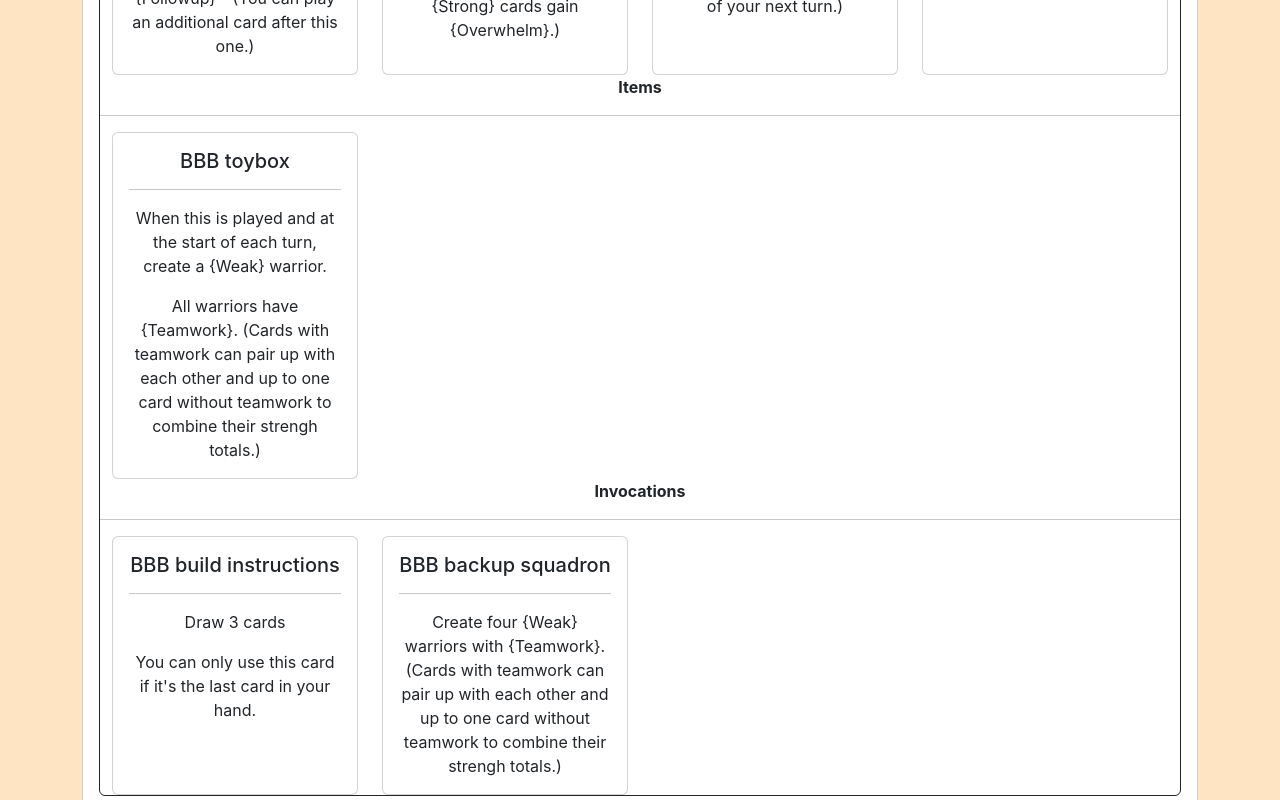
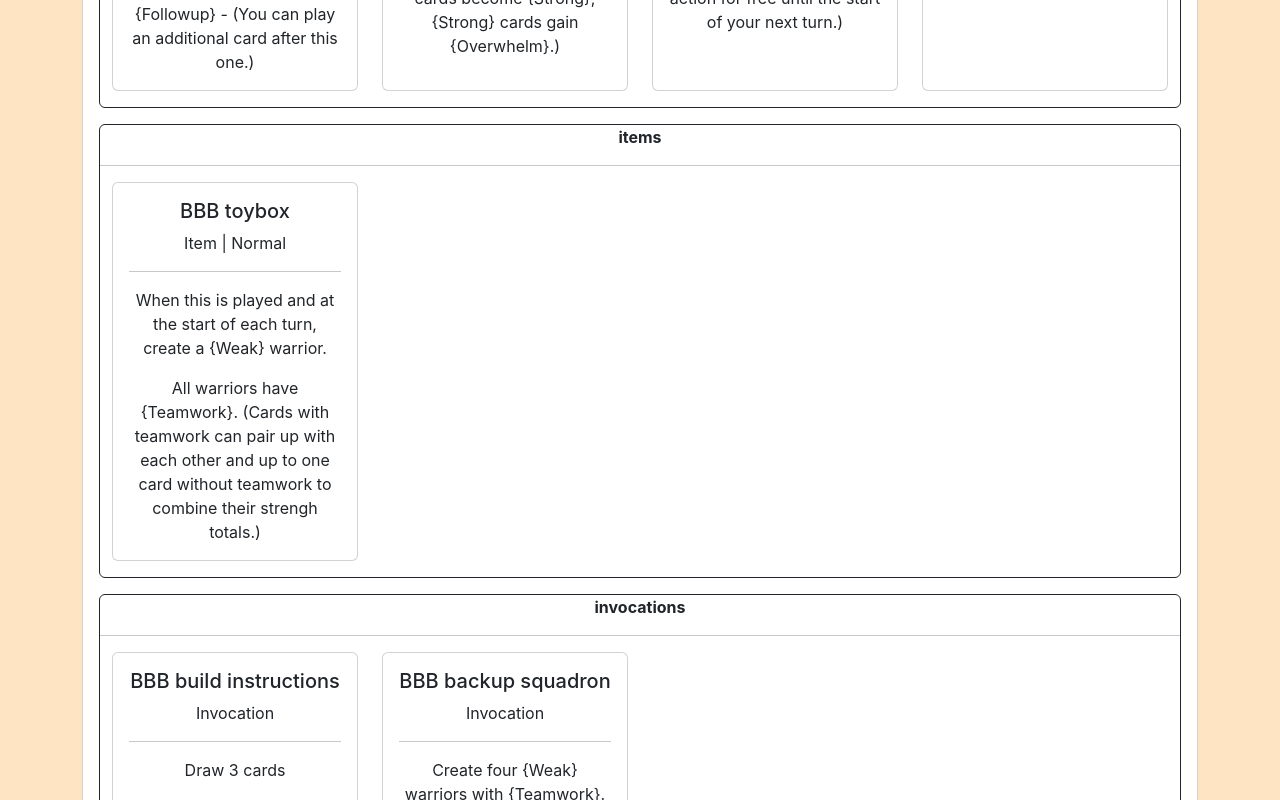
Before and after one commit to greg93john/perfect-draw-card-creator, a React (Create React App) app: page / in a window 1280 px wide. Shown: the part 620-1420 px from the top of the page. Built offline with nearby package versions, Linux system fonts and the light colour scheme; the HTML template or start-up script is replaced by a standard one.

Commit message:
Further optimizes readability of deck tab

```diff
--- a/src/App.js
+++ b/src/App.js
@@ -52,6 +52,7 @@ function App() {
       cards:
       {
         warriors: {
+
           BBB_Star_Soldier: {
             strength: "Normal",
             isAce: true,
@@ -96,7 +97,7 @@ function App() {
 
         items: {
           BBB_toybox: {
-            strength: "normal",
+            strength: "Normal",
             effects :
             [
               "When this is played and at the start of each turn, create a {Weak} warrior.",
--- a/src/components/NavBar.jsx
+++ b/src/components/NavBar.jsx
@@ -2,28 +2,28 @@ function NavBar(props) {
     return (
         <div>
             <ul className="nav navbar-dark nav-pills nav-fill bg-dark justify-content-center py-2" id="pillNav" role="tablist">
-                <li className="nav-item" role="presentation">
-                    <button className={"nav-link text-light" + ((props.activeTabName.toLowerCase() === "about") ? " active" : "")} onClick={() => props.buttonFunction("About")} id="home-tab" data-bs-toggle="tab" type="button" role="tab" aria-selected="false" tabIndex="-1">
+                <li className="nav-item" role="presentation" key={"about"}>
+                    <button key={"about-button"} className={"nav-link text-light" + ((props.activeTabName.toLowerCase() === "about") ? " active" : "")} onClick={() => props.buttonFunction("About")} id="home-tab" data-bs-toggle="tab" type="button" role="tab" aria-selected="false" tabIndex="-1">
                         About
                     </button>
                 </li>
-                <li className="nav-item" role="presentation">
-                    <button className={"nav-link text-light" + ((props.activeTabName.toLowerCase() === "deck") ? " active" : "")} onClick={() => props.buttonFunction("Deck")} id="contact-tab" data-bs-toggle="tab" type="button" role="tab" aria-selected="true">
+                <li className="nav-item" role="presentation" key={"deck"}>
+                    <button key={"deck-button"} className={"nav-link text-light" + ((props.activeTabName.toLowerCase() === "deck") ? " active" : "")} onClick={() => props.buttonFunction("Deck")} id="contact-tab" data-bs-toggle="tab" type="button" role="tab" aria-selected="true">
                         Deck
                     </button>
                 </li>
-                <li className="nav-item" role="presentation">
-                    <button className={"nav-link text-light" + ((props.activeTabName.toLowerCase() === "skills") ? " active" : "")} onClick={() => props.buttonFunction("Skills")} id="home-tab" data-bs-toggle="tab" type="button" role="tab" aria-selected="false" tabIndex="-1">
+                <li className="nav-item" role="presentation" key={"skills"}>
+                    <button key={"skills-button"} className={"nav-link text-light" + ((props.activeTabName.toLowerCase() === "skills") ? " active" : "")} onClick={() => props.buttonFunction("Skills")} id="home-tab" data-bs-toggle="tab" type="button" role="tab" aria-selected="false" tabIndex="-1">
                         Skills
                     </button>
                 </li>
-                <li className="nav-item" role="presentation">
-                    <button className={"nav-link text-light" + ((props.activeTabName.toLowerCase() === "gear") ? " active" : "")} onClick={() => props.buttonFunction("Gear")} id="profile-tab" data-bs-toggle="tab" type="button" role="tab" aria-selected="false" tabIndex="-1">
+                <li className="nav-item" role="presentation" key={"gear"}>
+                    <button key={"gear-button"} className={"nav-link text-light" + ((props.activeTabName.toLowerCase() === "gear") ? " active" : "")} onClick={() => props.buttonFunction("Gear")} id="profile-tab" data-bs-toggle="tab" type="button" role="tab" aria-selected="false" tabIndex="-1">
                         Gear
                     </button>
                 </li>
-                <li className="nav-item" role="presentation">
-                    <button className={"nav-link text-light" + ((props.activeTabName.toLowerCase() === "feats") ? " active" : "")} onClick={() => props.buttonFunction("Feats")} id="contact-tab" data-bs-toggle="tab" type="button" role="tab" aria-selected="true">
+                <li className="nav-item" role="presentation" key={"feats"}>
+                    <button key={"feats-button"} className={"nav-link text-light" + ((props.activeTabName.toLowerCase() === "feats") ? " active" : "")} onClick={() => props.buttonFunction("Feats")} id="contact-tab" data-bs-toggle="tab" type="button" role="tab" aria-selected="true">
                         Feats
                     </button>
                 </li>
--- a/src/components/tab-bodies/Deck.jsx
+++ b/src/components/tab-bodies/Deck.jsx
@@ -1,23 +1,28 @@
 function Deck(props) {
+    let deck = props.charData.cards;
 
     return (
         <div className="card-body">
-            <div className="border border-dark rounded">
-                <div className="warrior-cards-listing">
-                    <b>Warriors</b>
+
+            {
+                Object.keys(deck).map((_cardType) => {
+                    const _cardTypeLabel = _cardType.charAt(0).toUpperCase() + _cardType.slice(1, -1);
+                    return (
+                        <div className={_cardType.slice(0, -1) + "-cards-listing border border-dark rounded my-3"}>
+                            <b>{_cardType}</b>
                             <hr />
-                    <div className="row m-0">
+                            <div className="row mx-0 mb-3">
                                 {
-                            Object.keys(props.charData.cards.warriors).map((_warriorName) => {
+                                    Object.keys(deck[_cardType]).map((_cardName) => {
                                         return (
                                             <div className="col-3">
                                                 <div className="card h-100">
                                                     <div className="card-body">
-                                                <h5 className="card-title">{_warriorName.replace(/_/g, " ")}</h5>
-                                                <p>Warrior | {props.charData.cards.warriors[_warriorName].strength + (props.charData.cards.warriors[_warriorName].isAce ? " | Ace" : "")}</p>
+                                                        <h5 className="card-title">{_cardName.replace(/_/g, " ")}</h5>
+                                                        <p>{_cardTypeLabel} {(deck[_cardType][_cardName].strength) ? " | " + deck[_cardType][_cardName].strength + (deck[_cardType][_cardName].isAce ? " | Ace" : "") : ""}</p>
                                                         <hr />
                                                         {
-                                                    props.charData.cards.warriors[_warriorName].effects.map(
+                                                            deck[_cardType][_cardName].effects.map(
                                                                 (description) => {
                                                                     return (
                                                                         <p className="card-text">{description}</p>
@@ -29,67 +34,15 @@ function Deck(props) {
                                                 </div>
                                             </div>
                                         )
-                            })
-                        }
-                    </div>
-                </div>
-                <div className="item-cards-listing">
-                    <b>Items</b>
-                    <hr />
-                    <div className="row m-0">
-                        {
-                            Object.keys(props.charData.cards.items).map((_itemName) => {
-                                return (
-                                    <div className="col-3">
-                                        <div className="card h-100">
-                                            <div className="card-body">
-                                                <h5 className="card-title">{_itemName.replace(/_/g, " ")}</h5>
-                                                <hr />
-                                                {
-                                                    props.charData.cards.items[_itemName].effects.map(
-                                                        (description) => {
-                                                            return (
-                                                                <p className="card-text">{description}</p>
-                                                            )
                                     }
                                     )
                                 }
                             </div>
                         </div>
-                                    </div>
                     )
                 })
             }
-                    </div>
-                </div>
-                <div className="invocation-cards-listing">
-                    <b>Invocations</b>
-                    <hr />
-                    <div className="row m-0">
-                        {
-                            Object.keys(props.charData.cards.invocations).map((_invocationName) => {
-                                return (
-                                    <div className="col-3">
-                                        <div className="card h-100">
-                                            <div className="card-body">
-                                                <h5 className="card-title">{_invocationName.replace(/_/g, " ")}</h5>
-                                                <hr />
-                                                {props.charData.cards.invocations[_invocationName].effects.map(
-                                                    (description) => {
-                                                        return (
-                                                            <p className="card-text">{description}</p>)
-                                                    }
-                                                )
-                                                }
-                                            </div>
-                                        </div>
-                                    </div>
-                                )
-                            })
-                        }
-                    </div>
-                </div>
-            </div>
+
             <div className="border border-dark rounded my-2">
                 <b>Create New Card:</b>
                 <hr />
```
Lines whose indentation alone changed are shown as unchanged.
